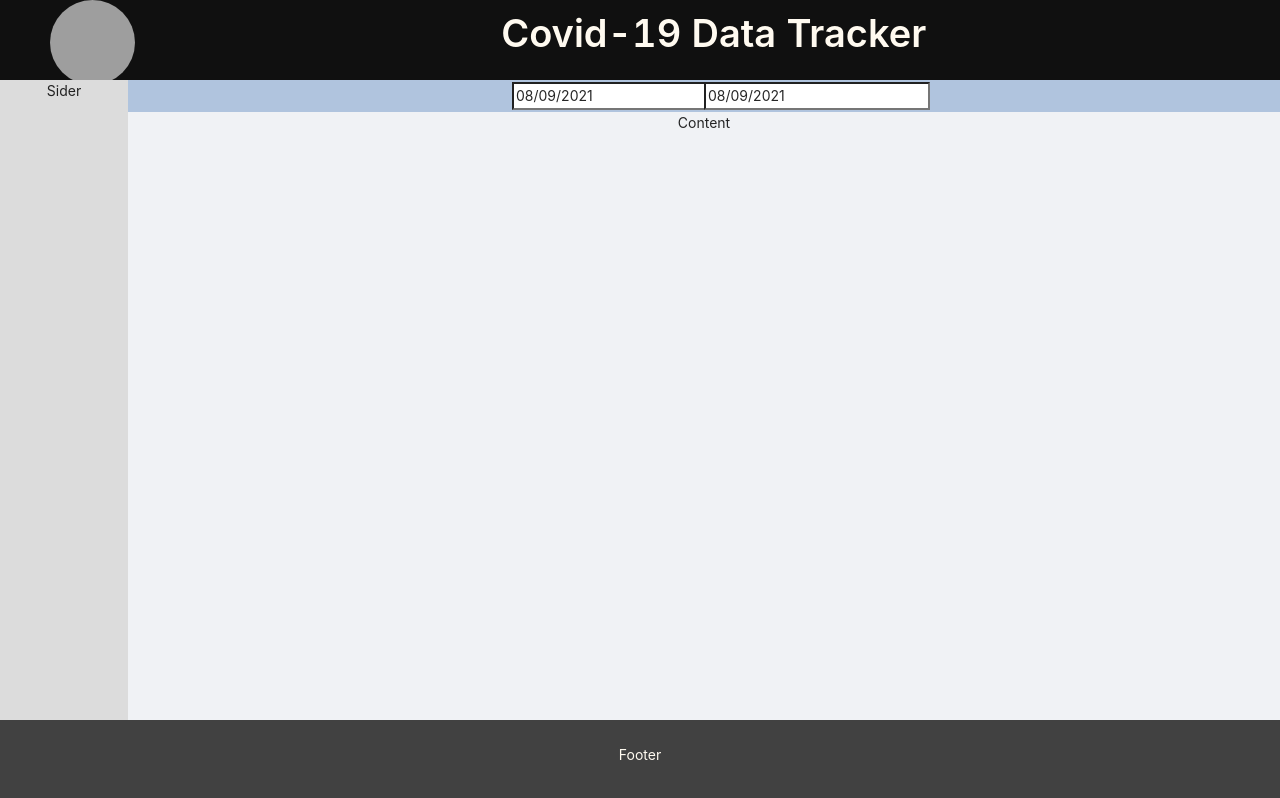
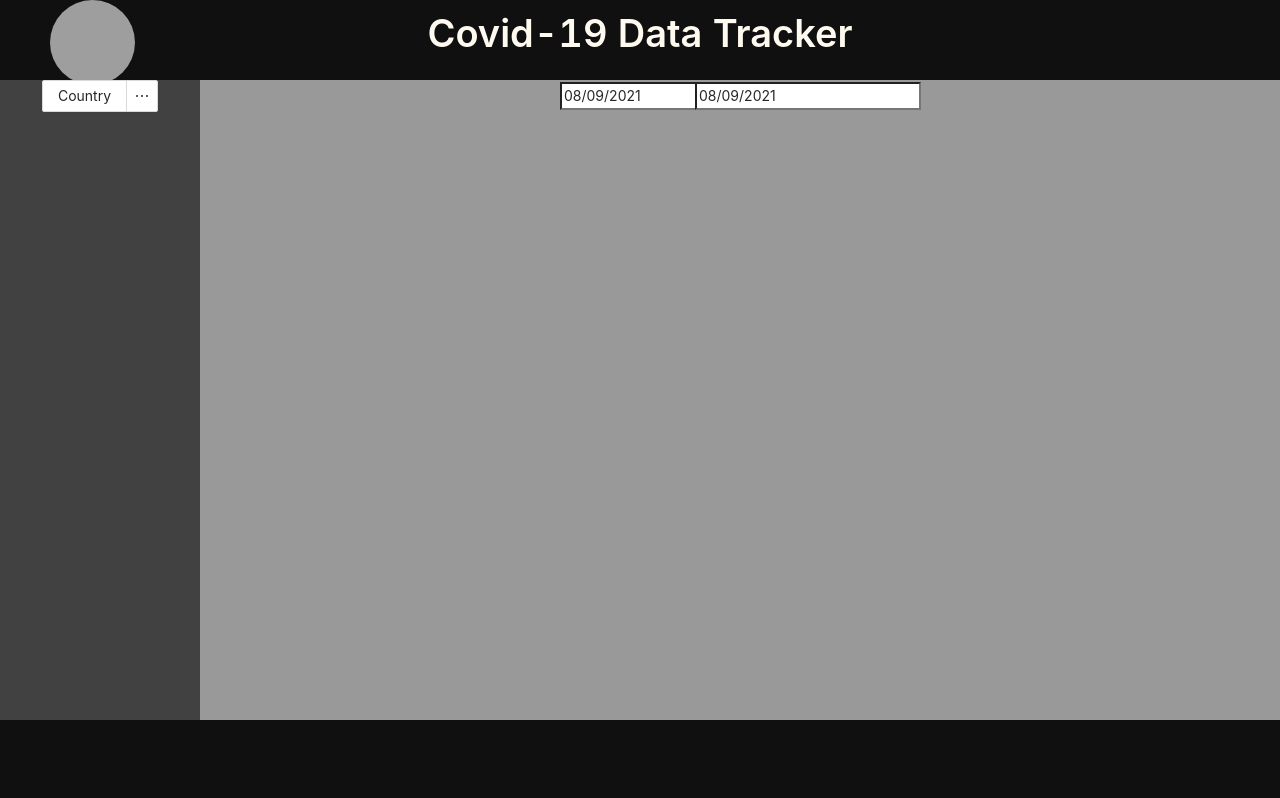
Before and after one commit to ngwatso/Covid-19-data-tracker, a React (Create React App) app in the folder covid-tracker/: page / in a window 1280 px wide. Built offline with nearby package versions, Linux system fonts and the light colour scheme; grey boxes are pictures that could not be loaded.

Commit message:
small styling changes

```diff
--- a/covid-tracker/src/App.js
+++ b/covid-tracker/src/App.js
@@ -5,6 +5,7 @@ import { Layout, Avatar, Row, Col, Divider } from 'antd';
 import Title from 'antd/lib/typography/Title';
 import { StartDate } from './components/startDate'
 import { EndDate } from './components/endDate'
+import { CountrySelector } from './components/countrySelector'
 
 const { Header, Footer, Sider, Content } = Layout;
 
@@ -19,7 +20,7 @@ function App() {
 					<Col span={3}>
 					<Avatar	size={85}	src="./images/covid.ico" style={{ float: 'left'	}}/>
 					</Col>
-					<Col span={21}>
+					<Col span={18}>
 					<Title style={{	color: '#FFFAF0' }}	level={1}	>
 						Covid-19 Data	Tracker
 					</Title>
@@ -27,30 +28,31 @@ function App() {
 				</Row>
 				</Header>
 				<Layout style={{height: '80vh'}}>
-					<Sider  width={'10%'} style={{background: '#DCDCDC'	}}>
-						Sider
+					<Sider  width={'200px'} style={{background: '#414141'	}}>
+						{/* <Col span={24} style={{border: '1px solid yellow'}}> */}
+						<CountrySelector/>
+
+						{/* </Col> */}
 					</Sider>
 					<Layout>
-						<Content>
-							<Row style={{ height: '5%', background: '#B0C4DE'}} align='middle'>
+						<Content style={{ background: '#999999'}}>
+							<Row style={{ height: '5%'}} align='middle'>
 								<Col span={8}></Col>
-								<Col span={4}>
+								<Col span={3}>
 								<StartDate />
 								</Col>
 								{/* <Col span={2}></Col> */}
-								<Col span={4}>
+								<Col span={3}>
 								<EndDate />
 								</Col>
 								<Col span={8}></Col>
 							</Row>
-							Content
 						</Content>
 					</Layout>
 				</Layout>
 			</Layout>
 			<Layout>
-				<Footer	style={{ height: '10vh', color: '#FFFAF0', background: '#414141' }}>
-					Footer
+				<Footer	style={{ height: '10vh', color: '#FFFAF0', background: '#101010' }}>
 				</Footer>
 			</Layout>
 		</div>
--- /dev/null
+++ b/covid-tracker/src/components/countrySelector.js
@@ -0,0 +1,47 @@
+/**
+ * @prettier
+ */
+import React from 'react';
+import { Menu, Dropdown, message, Space } from 'antd';
+import { UserOutlined } from '@ant-design/icons';
+
+export const CountrySelector = () => {
+	const handleButtonClick = (e) => {
+		message.info('Click on left mouse button');
+		console.log('click left button', e);
+	};
+
+	const handleMenuClick = (e) => {
+		message.info('Click on menu item');
+		console.log('click', e);
+	};
+
+	const menu = (
+		<Menu onClick={handleMenuClick}>
+			<Menu.Item key="1" icon={<UserOutlined />}>
+				1st Item
+			</Menu.Item>
+			<Menu.Item key="2" icon={<UserOutlined />}>
+				2nd Item
+			</Menu.Item>
+			<Menu.Item key="3" icon={<UserOutlined />}>
+				3rd Item
+			</Menu.Item>
+		</Menu>
+	);
+
+	return (
+		<Space wrap>
+			<Dropdown.Button
+				onClick={handleButtonClick}
+				overlay={menu}
+				dropdownStyle={{
+					width: '100px',
+					border: '1px dotted blue',
+				}}
+			>
+				Country
+			</Dropdown.Button>
+		</Space>
+	);
+};
--- a/covid-tracker/src/components/startDate.js
+++ b/covid-tracker/src/components/startDate.js
@@ -1,7 +1,3 @@
-/**
- * @prettier
- */
-
 import { useState } from 'react';
 import DatePicker from 'react-datepicker';
 
```
